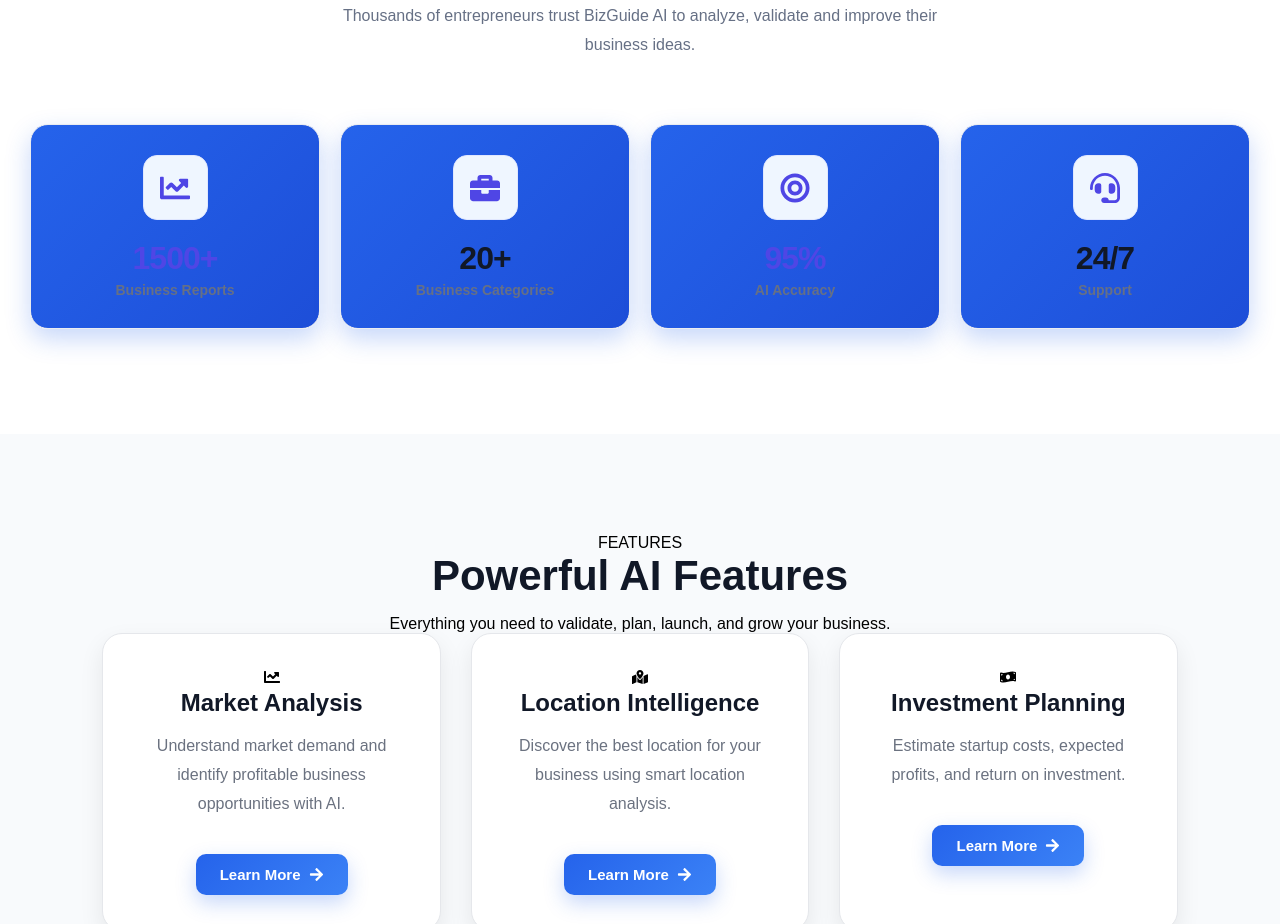
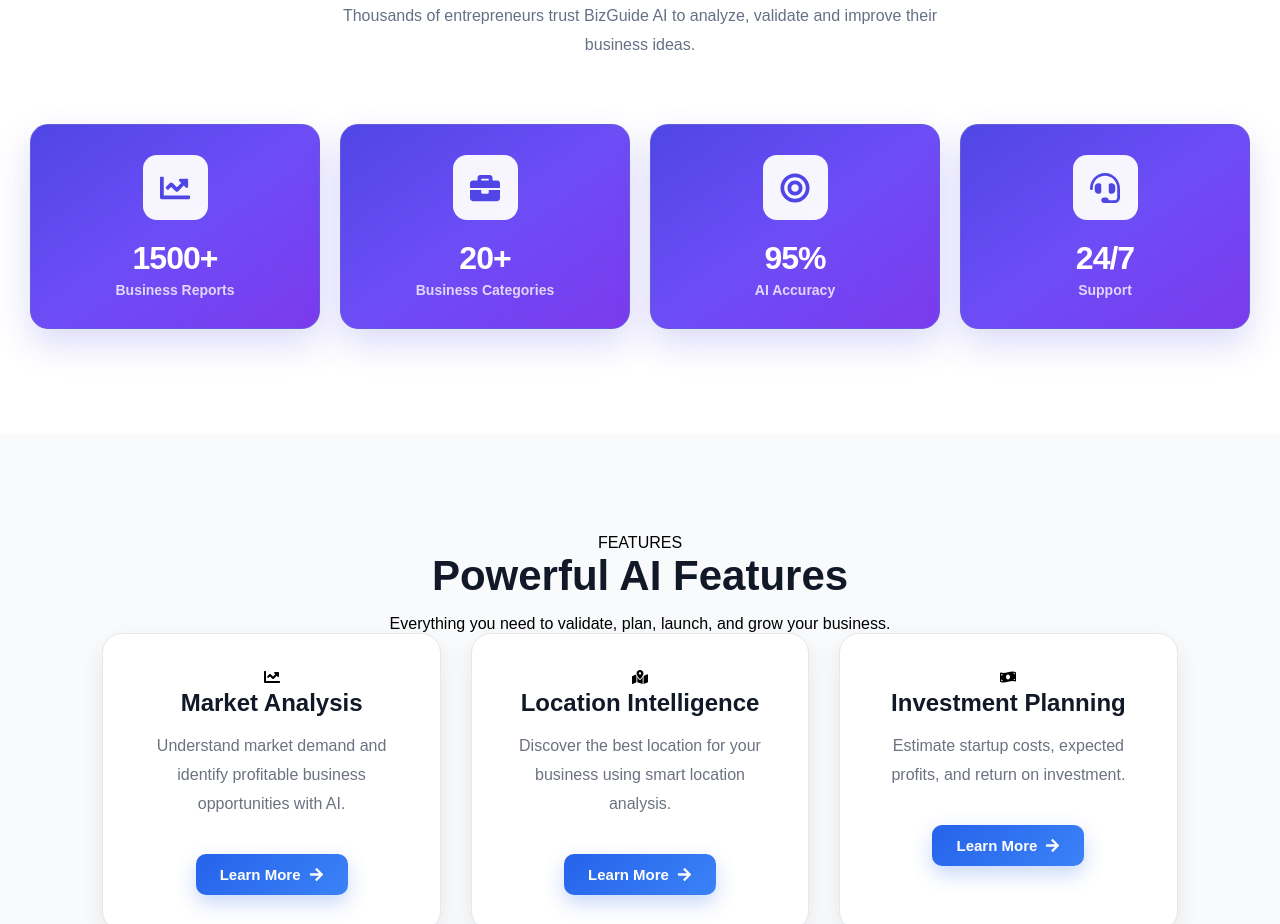
Before and after one commit to Vishwakumar-1927/BizGuide-AI, a React (Vite) app in the folder client/: page / in a window 1280 px wide. Shown: the part 1200-2124 px from the top of the page. Built offline with nearby package versions, Linux system fonts and the light colour scheme.

Commit message:
statistic style chnages

```diff
--- a/client/src/components/Statistics.css
+++ b/client/src/components/Statistics.css
@@ -260,3 +260,54 @@
   }
 
 }
+/* =========================
+   PURPLE STATISTICS THEME
+========================= */
+
+.statistics .stat-card {
+  background: linear-gradient(
+    145deg,
+    #4f46e5,
+    #6d4df6,
+    #7c3aed
+  ) !important;
+
+  border: 1px solid #635bdb;
+
+  box-shadow:
+    0 15px 35px rgba(79, 70, 229, 0.20);
+}
+
+.statistics .stat-card::before {
+  background: #ffffff;
+  opacity: 0.35;
+}
+
+.statistics .stat-card:hover {
+  transform: translateY(-8px);
+
+  box-shadow:
+    0 22px 45px rgba(79, 70, 229, 0.28);
+}
+
+/* Icon */
+
+.statistics .stat-icon {
+  background: rgba(255, 255, 255, 0.95) !important;
+  color: #4f46e5 !important;
+  border: none;
+}
+
+/* Numbers */
+
+.statistics .stat-card h2,
+.statistics .stat-card:nth-child(1) h2,
+.statistics .stat-card:nth-child(3) h2 {
+  color: #ffffff !important;
+}
+
+/* Titles */
+
+.statistics .stat-card p {
+  color: rgba(255, 255, 255, 0.78) !important;
+}
```
